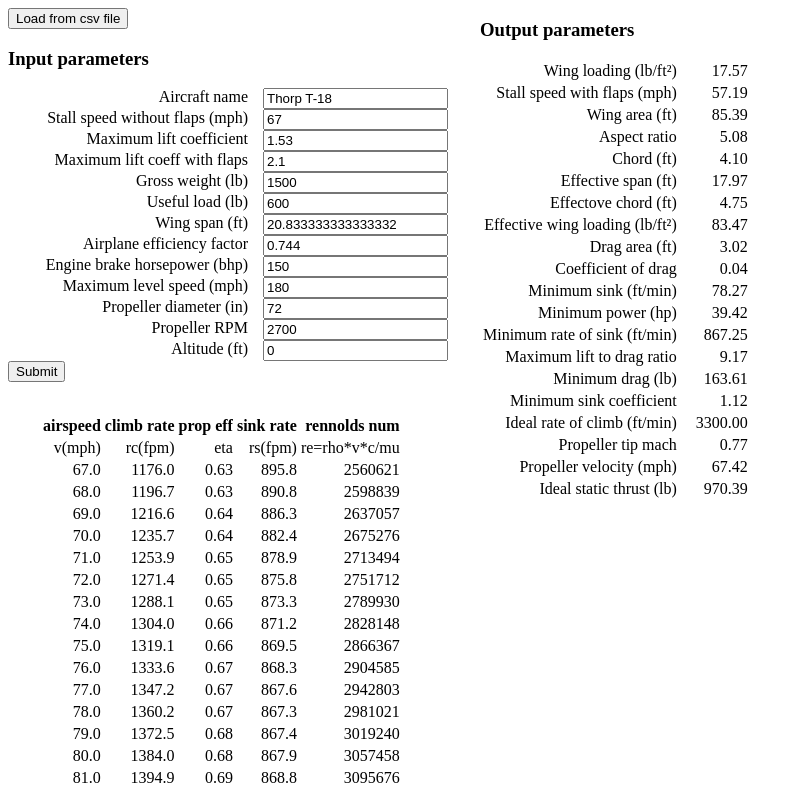
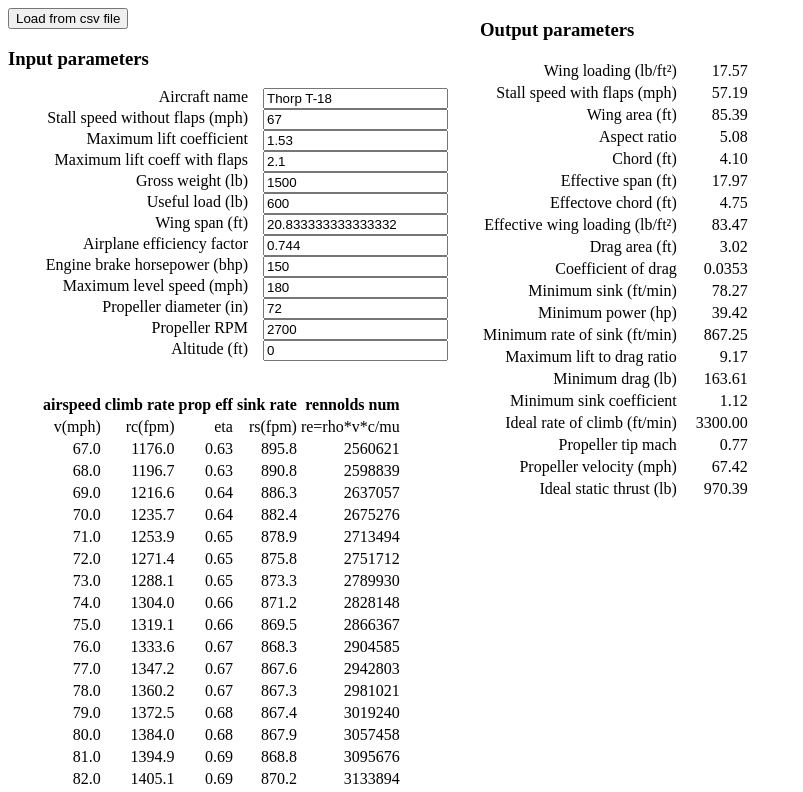
Before and after one commit to pmw57/air-perf, a plain HTML site: page air-perf.html in a window 1280 px wide. Shown: the top 792 px of the page, without its empty margins (0-803 px from the left). Drawn offline with Linux system fonts and the light colour scheme.

Commit message:
Improve coefficient of drag precision

```diff
--- a/air-perf.html
+++ b/air-perf.html
@@ -36,7 +36,6 @@
                 <input type="number" step="100" id="prop_max_rpm" name="prop_max_rpm" autocomplete="off"></p>
             <p><label for="altitude_ft">Altitude (ft) </label>
                 <input type="number" step="500" id="altitude_ft" name="altitude_ft" autocomplete="off"></p>
-            <p><input type="submit"></p>
         </form>
     </div>
     <div id="summary">
--- a/js/air-perf.js
+++ b/js/air-perf.js
@@ -191,7 +191,7 @@
             },
             {
                 id: "cd_drag",
-                value: cd_drag.toFixed(2)
+                value: cd_drag.toFixed(4)
             },
             {
                 id: "vel_sink_min_ft",
@@ -398,8 +398,6 @@
         input.addEventListener("change", inputChangeHandler);
     });
 
-    form.onsubmit = submitHandler;
-
     updateInputFields(performanceData[craft]);
     main(performanceData[craft]);
 }());
```
